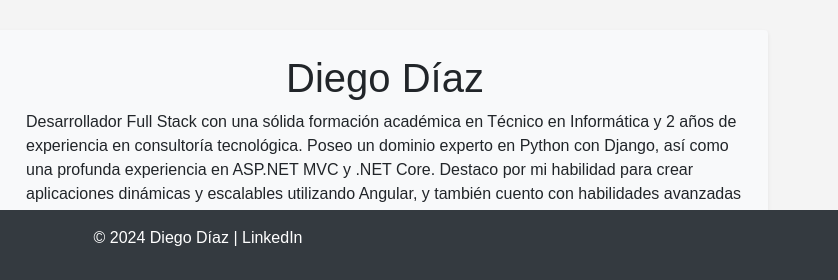
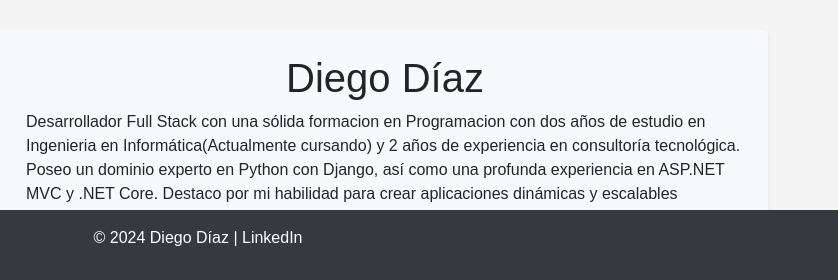
Before and after one commit to DiegoDuoc7/CV_DesafioLatam, a plain HTML site: page index.html in a window 1280 px wide. Shown: the part 518-798 px from the top of the page, 442-1280 px from the left. Drawn offline with nearby package versions, Linux system fonts and the light colour scheme; files that its build step writes are made by us from their sources.

Commit message:
Ajuste error Informacion

```diff
--- a/index.html
+++ b/index.html
@@ -34,7 +34,7 @@
             </div>
             <div class="col-md-8">
                 <h1 class="text-center">Diego Díaz</h1>
-                <p>Desarrollador Full Stack con una sólida formación académica en Técnico en Informática y 2 años de experiencia en consultoría tecnológica. Poseo un dominio experto en Python con Django, así como una profunda experiencia en ASP.NET MVC y .NET Core. Destaco por mi habilidad para crear aplicaciones dinámicas y escalables utilizando Angular, y también cuento con habilidades avanzadas en Java con Spring Boot. Soy un estudiante comprometido con el aprendizaje continuo y estoy constantemente buscando oportunidades para expandir mis conocimientos y habilidades en el campo de la tecnología.</p>
+                <p>Desarrollador Full Stack con una sólida formacion en Programacion con dos años de estudio en Ingenieria en Informática(Actualmente cursando) y 2 años de experiencia en consultoría tecnológica. Poseo un dominio experto en Python con Django, así como una profunda experiencia en ASP.NET MVC y .NET Core. Destaco por mi habilidad para crear aplicaciones dinámicas y escalables utilizando Angular, y también cuento con habilidades avanzadas en Java con Spring Boot. Soy un estudiante comprometido con el aprendizaje continuo y estoy constantemente buscando oportunidades para expandir mis conocimientos y habilidades en el campo de la tecnología.</p>
                 <p class="text-center">Contacto: +56 9 3787 4759 | diego.d.7@hotmail.com</p>
             </div>
         </div>
```
